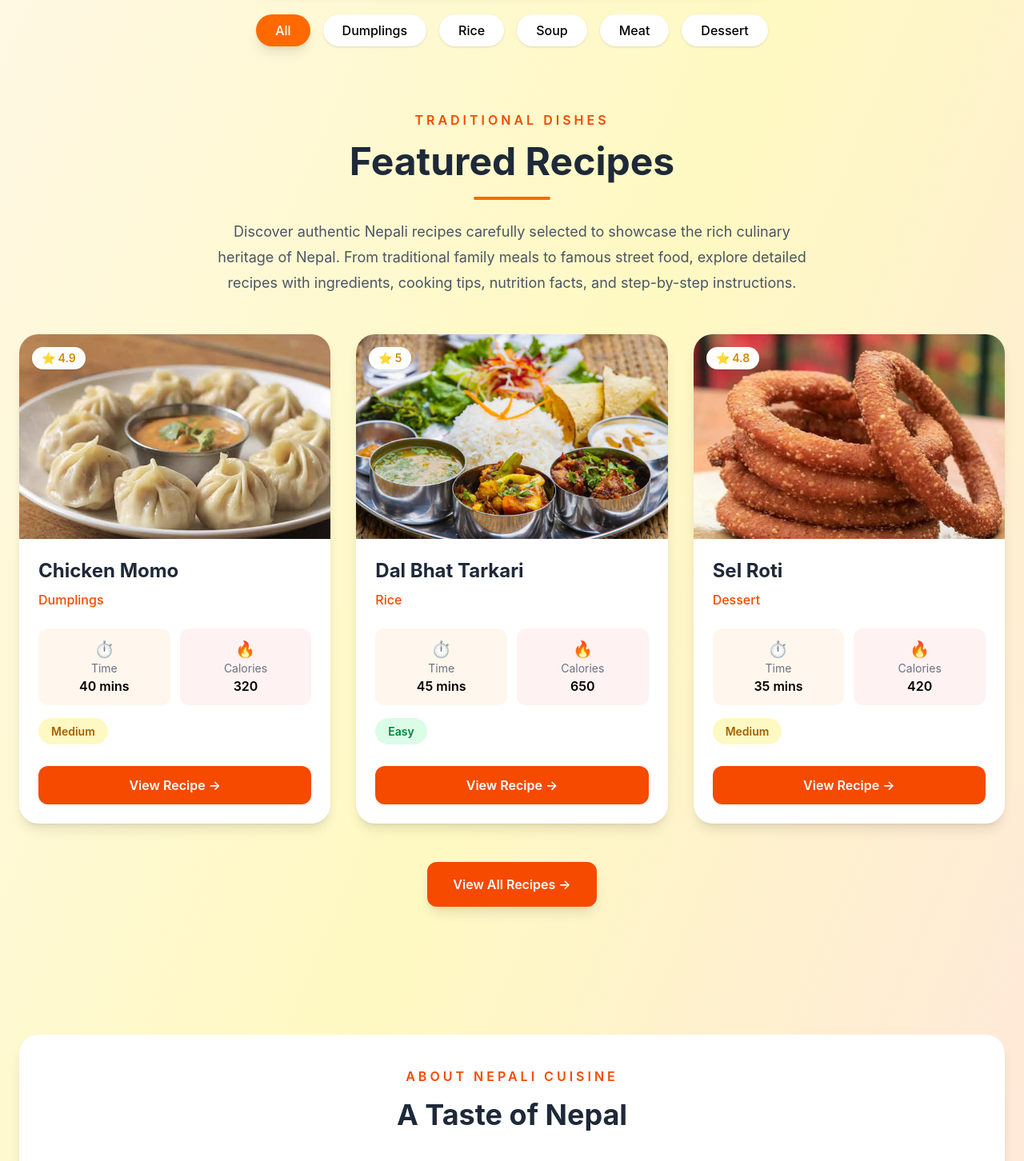
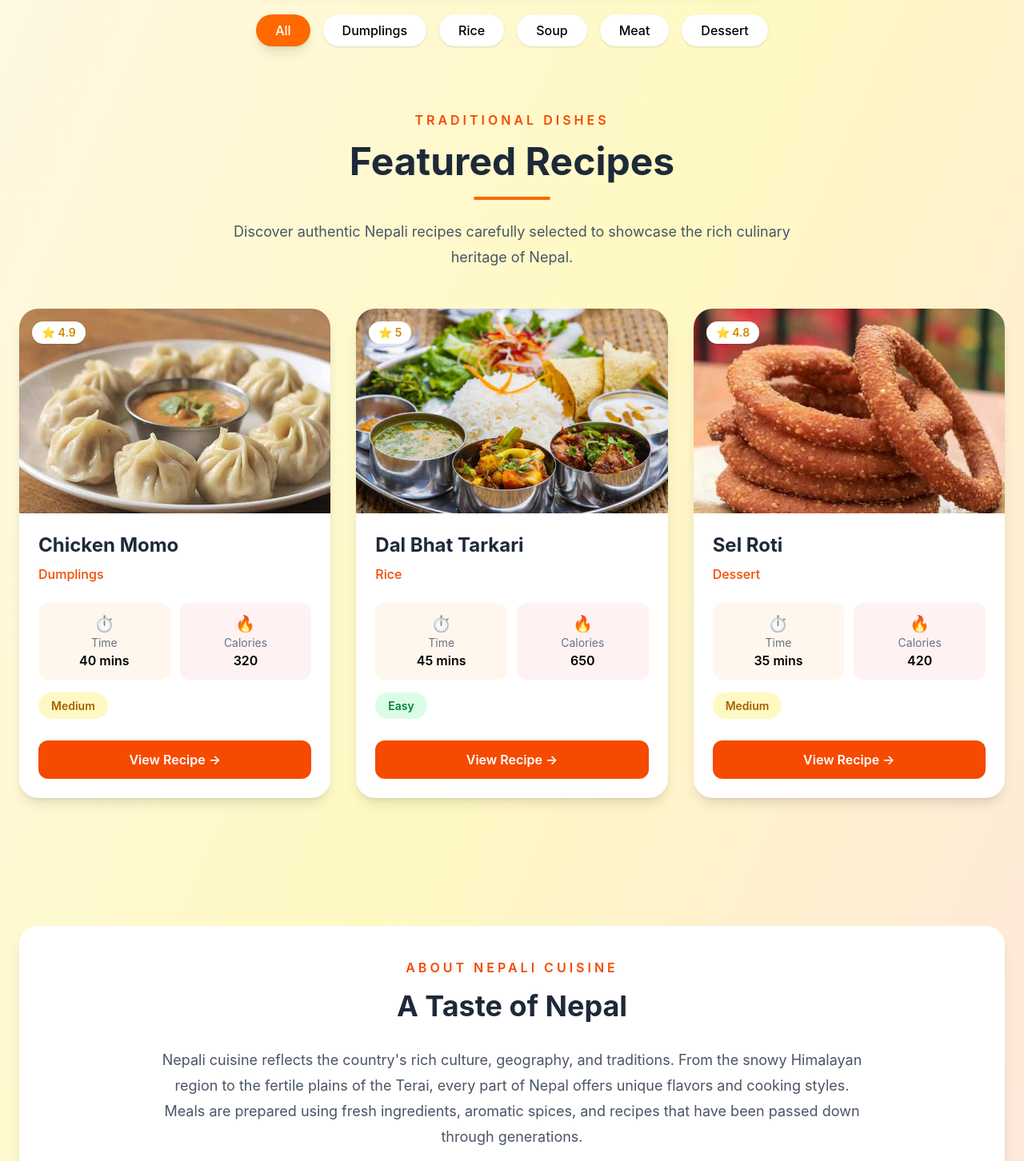
Before and after one commit to Agraz-10/recipe-card-app, a React (Vite) app in the folder recipe-card-app/: page / in a window 1280 px wide. Shown: the part 740-2192 px from the top of the page at 80% size. Built offline with nearby package versions, Linux system fonts and the light colour scheme.

Commit message:
feat: add recipes page with react router

```diff
--- a/recipe-card-app/src/App.jsx
+++ b/recipe-card-app/src/App.jsx
@@ -1,13 +1,10 @@
 import { useState } from "react";
-import Navbar from "./components/Navbar";
-import Hero from "./components/Hero";
-import SearchBar from "./components/SearchBar";
-import CategoryFilter from "./components/CategoryFilter";
-import RecipeCard from "./components/RecipeCard";
-import RecipeDetails from "./components/RecipeDetails";
+import { BrowserRouter, Routes, Route } from "react-router-dom";
+
 import recipes from "./data/recipes";
-import About from "./components/About";
-import Footer from "./components/Footer";
+
+import Home from "./pages/Home";
+import Recipes from "./pages/Recipes";
 
 function App() {
   const [search, setSearch] = useState("");
@@ -26,96 +23,42 @@
     return matchesSearch && matchesCategory;
   });
 
-  if (selectedRecipe) {
-    return (
-      <RecipeDetails
-        recipe={selectedRecipe}
-        goBack={() => setSelectedRecipe(null)}
-      />
-    );
-  }
+  return (
+    <BrowserRouter>
 
-  return (
-    <div className="min-h-screen bg-gradient-to-br from-orange-50 via-yellow-100 to-red-100">
+      <Routes>
 
-      {/* Navbar */}
-      <Navbar />
-
-      {/* Hero */}
-      <Hero />
-
-      {/* Search */}
-      <SearchBar
-        search={search}
-        setSearch={setSearch}
-      />
-
-      {/* Categories */}
-      <CategoryFilter
-        selectedCategory={selectedCategory}
-        setSelectedCategory={setSelectedCategory}
-      />
-
-      {/* Featured Recipes */}
-      <section className="max-w-7xl mx-auto px-6 mt-20 mb-12">
-
-        <div className="text-center">
-
-          <p className="text-orange-600 uppercase tracking-[4px] font-semibold">
-            Traditional Dishes
-          </p>
-
-          <h2 className="text-4xl md:text-5xl font-bold text-gray-800 mt-4">
-            Featured Recipes
-          </h2>
-
-          <div className="w-24 h-1 bg-orange-500 rounded-full mx-auto mt-5"></div>
-
-          <p className="text-gray-600 text-lg max-w-3xl mx-auto mt-6 leading-8">
-            Discover authentic Nepali recipes carefully selected to
-            showcase the rich culinary heritage of Nepal. From
-            traditional family meals to famous street food, explore
-            detailed recipes with ingredients, cooking tips,
-            nutrition facts, and step-by-step instructions.
-          </p>
-
-        </div>
-
-      </section>
-
-      {/* Recipe Cards */}
-      <section className="max-w-7xl mx-auto px-6 pb-20">
-
-        <div className="grid grid-cols-1 md:grid-cols-2 lg:grid-cols-3 gap-8">
-
-          {filteredRecipes.slice(0, 3).map((recipe) => (
-            <RecipeCard
-              key={recipe.id}
-              recipe={recipe}
+        <Route
+          path="/"
+          element={
+            <Home
+              search={search}
+              setSearch={setSearch}
+              selectedCategory={selectedCategory}
+              setSelectedCategory={setSelectedCategory}
+              filteredRecipes={filteredRecipes}
               onViewRecipe={setSelectedRecipe}
             />
-          ))}
+          }
+        />
 
-        </div>
+        <Route
+          path="/recipes"
+          element={
+            <Recipes
+              search={search}
+              setSearch={setSearch}
+              selectedCategory={selectedCategory}
+              setSelectedCategory={setSelectedCategory}
+              filteredRecipes={filteredRecipes}
+              onViewRecipe={setSelectedRecipe}
+            />
+          }
+        />
 
-        {/* View All Recipes Button */}
-        <div className="flex justify-center mt-12">
+      </Routes>
 
-          <button className="bg-orange-600 hover:bg-orange-700 text-white px-8 py-4 rounded-xl font-semibold shadow-lg transition duration-300 cursor-pointer">
-            View All Recipes →
-          </button>
-
-        </div>
-
-      </section>
-
-      {/* About Section */}
-      <About />
-
-      {/* Footer */}
-      <Footer />
-
-    </div>
+    </BrowserRouter>
   );
 }
 
--- a/recipe-card-app/src/pages/Recipes.jsx
+++ b/recipe-card-app/src/pages/Recipes.jsx
@@ -0,0 +1,69 @@
+import Navbar from "../components/Navbar";
+import SearchBar from "../components/SearchBar";
+import CategoryFilter from "../components/CategoryFilter";
+import RecipeCard from "../components/RecipeCard";
+import Footer from "../components/Footer";
+
+function Recipes({
+  search,
+  setSearch,
+  selectedCategory,
+  setSelectedCategory,
+  filteredRecipes,
+  onViewRecipe,
+}) {
+  return (
+    <div className="min-h-screen bg-gradient-to-br from-orange-50 via-yellow-100 to-red-100">
+
+      <Navbar />
+
+      <section className="max-w-7xl mx-auto px-6 py-16">
+
+        <div className="text-center mb-12">
+
+          <p className="text-orange-600 uppercase tracking-[4px] font-semibold">
+            Explore
+          </p>
+
+          <h1 className="text-5xl font-bold text-gray-800 mt-4">
+            All Recipes
+          </h1>
+
+          <p className="text-gray-600 mt-6 max-w-2xl mx-auto">
+            Browse all traditional Nepali recipes and discover
+            delicious dishes from different regions of Nepal.
+          </p>
+
+        </div>
+
+        <SearchBar
+          search={search}
+          setSearch={setSearch}
+        />
+
+        <CategoryFilter
+          selectedCategory={selectedCategory}
+          setSelectedCategory={setSelectedCategory}
+        />
+
+        <div className="grid grid-cols-1 md:grid-cols-2 lg:grid-cols-3 gap-8 mt-12">
+
+          {filteredRecipes.map((recipe) => (
+            <RecipeCard
+              key={recipe.id}
+              recipe={recipe}
+              onViewRecipe={onViewRecipe}
+            />
+          ))}
+
+        </div>
+
+      </section>
+
+      <Footer />
+
+    </div>
+  );
+}
+
+export default Recipes;
```
